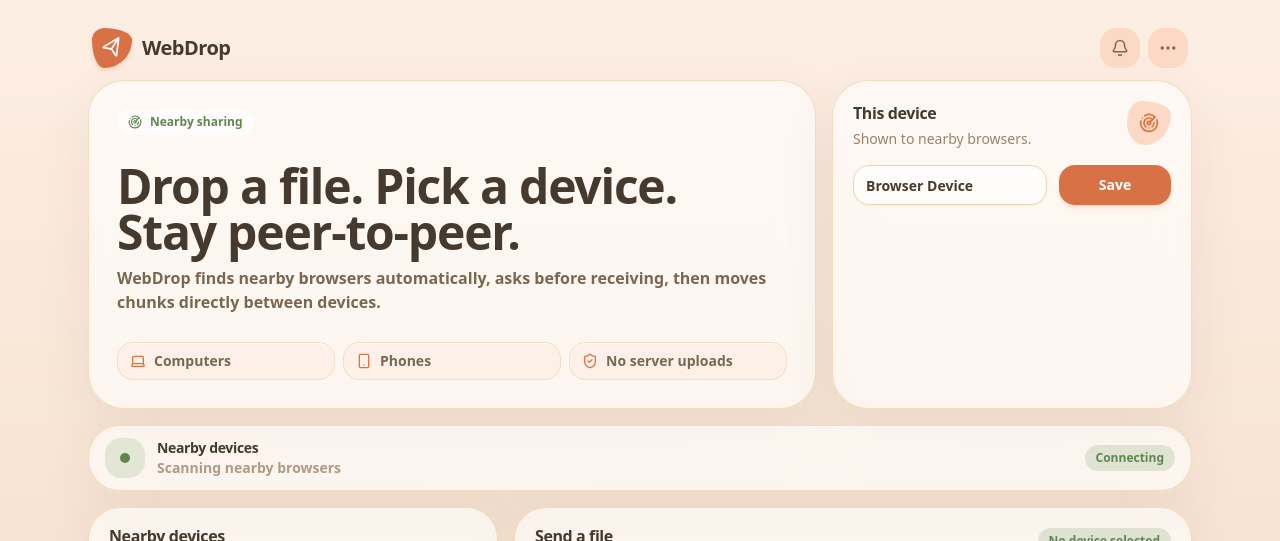
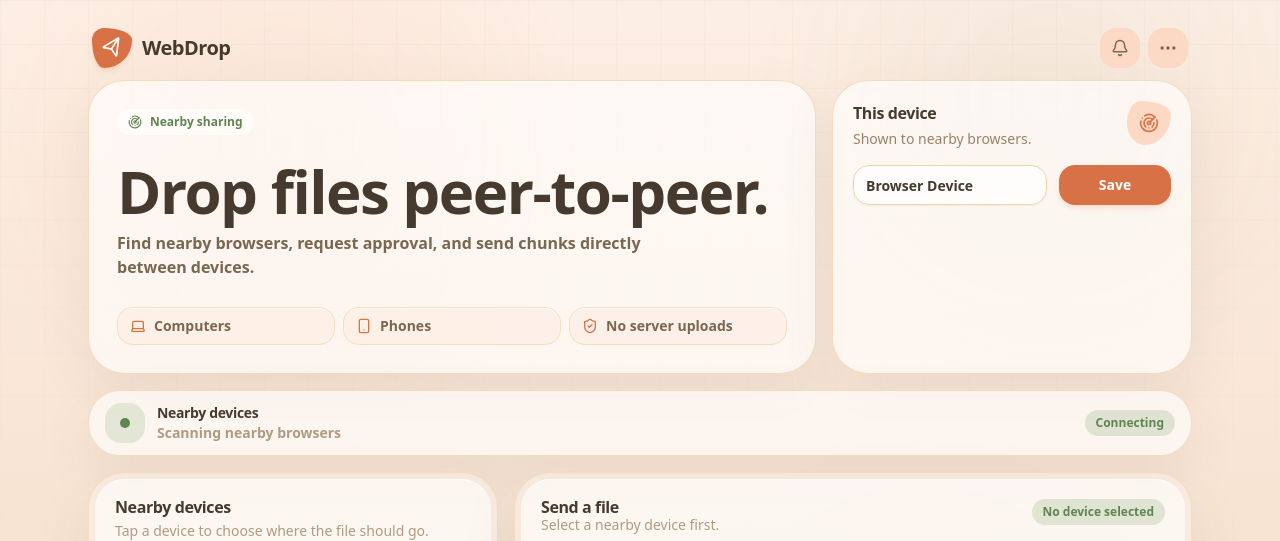
Before and after one commit to LJebry/WebDrop, a Next.js app in the folder apps/web/: page / in a window 1280 px wide. Shown: the top 541 px of the page. Built offline with nearby package versions, Linux system fonts and the light colour scheme; no server answers; a web font is replaced by a local one.

Commit message:
Apply taste skill polish

```diff
--- a/apps/web/src/app/page.tsx
+++ b/apps/web/src/app/page.tsx
@@ -125,12 +125,11 @@
                 Nearby sharing
               </Badge>
               <div className="grid gap-3">
-                <h1 className="font-display max-w-2xl text-3xl font-bold leading-[0.95] tracking-tight text-[#453a2d] sm:text-5xl">
-                  Drop a file. Pick a device. Stay peer-to-peer.
+                <h1 className="font-display max-w-2xl text-4xl font-bold leading-[0.94] tracking-tight text-[#453a2d] text-balance sm:text-6xl">
+                  Drop files peer-to-peer.
                 </h1>
-                <p className="max-w-2xl text-sm font-semibold leading-6 text-[#7a6750] sm:text-base">
-                  WebDrop finds nearby browsers automatically, asks before receiving, then moves chunks directly
-                  between devices.
+                <p className="max-w-[58ch] text-sm font-semibold leading-6 text-[#7a6750] sm:text-base">
+                  Find nearby browsers, request approval, and send chunks directly between devices.
                 </p>
               </div>
               <div className="grid gap-2 text-sm font-semibold text-[#7a6750] sm:grid-cols-3">
--- a/apps/web/src/components/ui/Card.tsx
+++ b/apps/web/src/components/ui/Card.tsx
@@ -1,13 +1,17 @@
 import * as React from "react";
 import { cn } from "@/lib/utils";
 
-function Card({ className, ...props }: React.ComponentProps<"div">) {
+function Card({ className, children, ...props }: React.ComponentProps<"div">) {
   return (
     <div
       data-slot="card"
-      className={cn("surface-panel rounded-[2rem] text-card-foreground", className)}
+      className={cn("rounded-[2.25rem] border border-[#edd5a8]/60 bg-white/28 p-1.5 shadow-[0_22px_60px_rgba(94,78,60,0.08)]", className)}
       {...props}
-    />
+    >
+      <div className="min-h-full rounded-[calc(2.25rem-0.375rem)] bg-white/58 text-card-foreground shadow-[inset_0_1px_0_rgba(255,255,255,0.72)]">
+        {children}
+      </div>
+    </div>
   );
 }
 
--- a/apps/web/src/styles/globals.css
+++ b/apps/web/src/styles/globals.css
@@ -64,6 +64,33 @@
   font-family: Satoshi, ui-sans-serif, system-ui, -apple-system, BlinkMacSystemFont, "Segoe UI", sans-serif;
 }
 
+body::before {
+  position: fixed;
+  inset: 0;
+  z-index: -1;
+  pointer-events: none;
+  content: "";
+  opacity: 0.38;
+  background-image:
+    radial-gradient(circle at 22% 18%, rgba(232, 145, 94, 0.18), transparent 26%),
+    radial-gradient(circle at 82% 12%, rgba(127, 160, 108, 0.16), transparent 24%),
+    radial-gradient(circle at 72% 88%, rgba(94, 78, 60, 0.08), transparent 26%);
+}
+
+body::after {
+  position: fixed;
+  inset: 0;
+  z-index: -1;
+  pointer-events: none;
+  content: "";
+  opacity: 0.07;
+  background-image:
+    linear-gradient(90deg, rgba(94, 78, 60, 0.35) 1px, transparent 1px),
+    linear-gradient(rgba(94, 78, 60, 0.35) 1px, transparent 1px);
+  background-size: 44px 44px;
+  mask-image: linear-gradient(to bottom, black, transparent 78%);
+}
+
 a {
   color: inherit;
 }
@@ -88,7 +115,6 @@
   border: 1px solid rgba(237, 213, 168, 0.72);
   background: rgba(255, 255, 255, 0.64);
   box-shadow: 0 20px 55px rgba(94, 78, 60, 0.08);
-  backdrop-filter: blur(18px);
 }
 
 .soft-shell {
```
